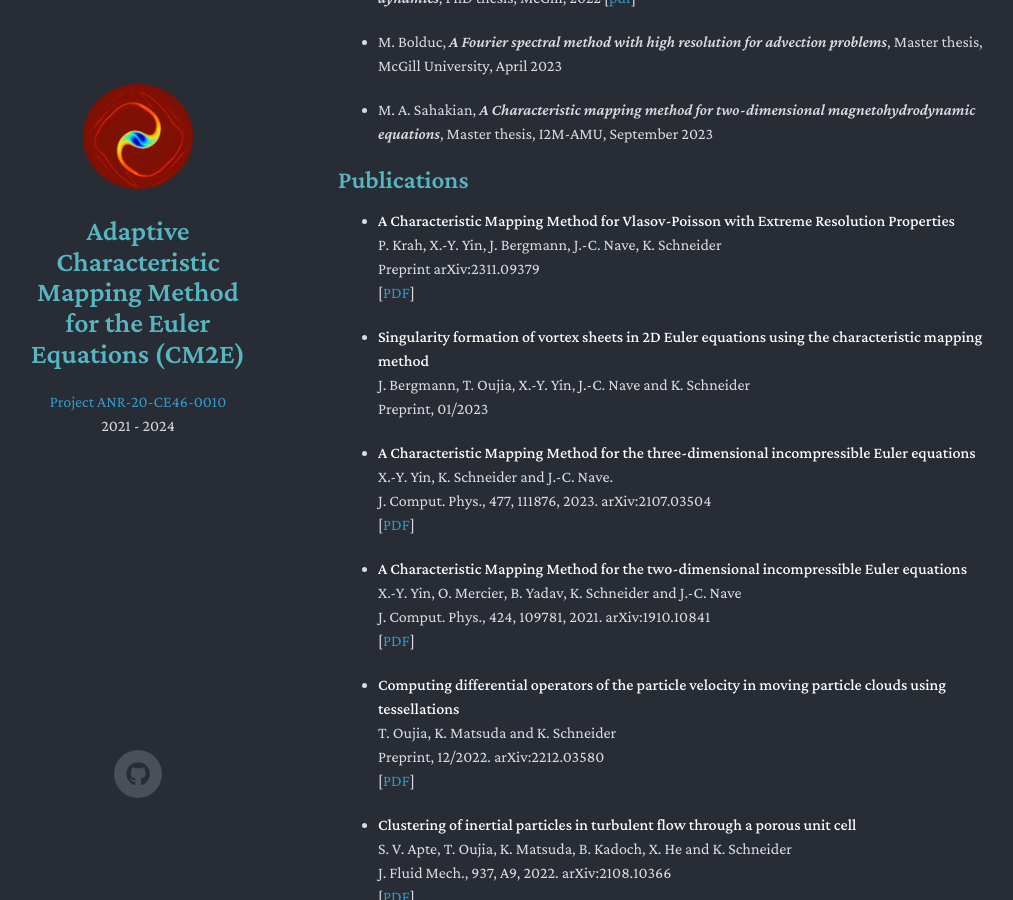
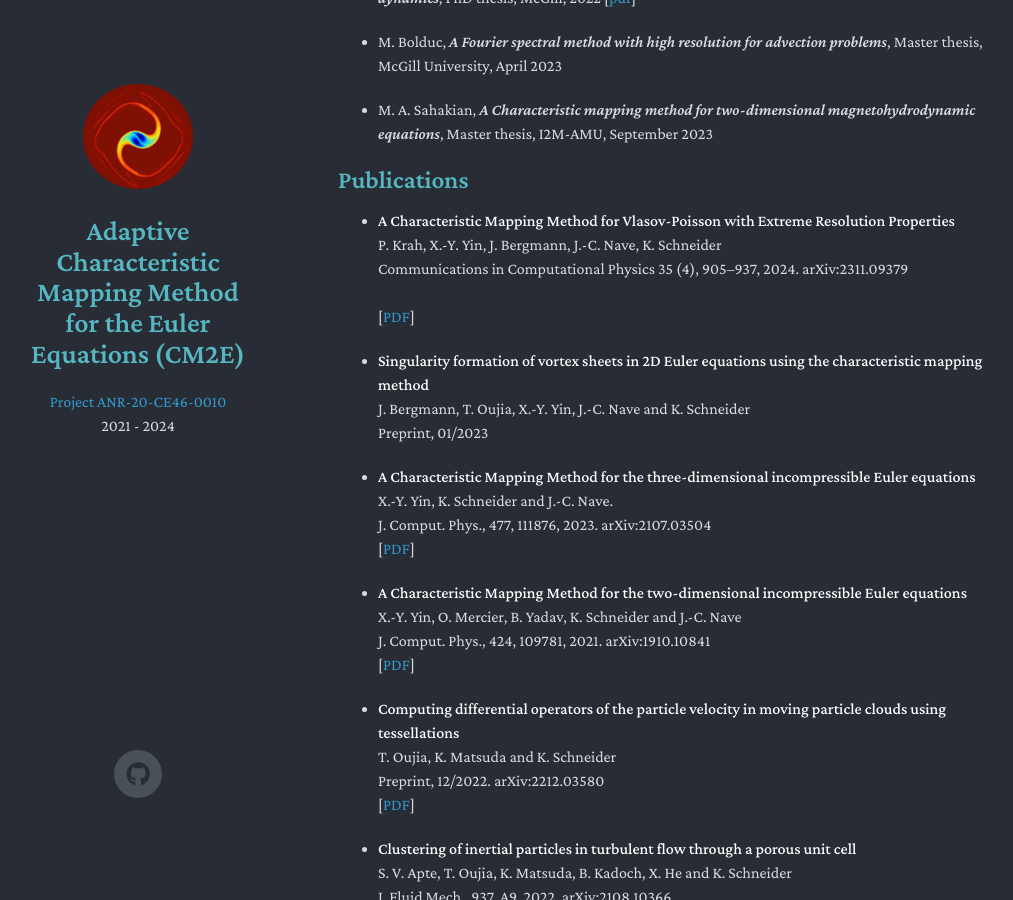
Before and after one commit to CharacteristicMappingMethod/CMM.github.io, a Jekyll site: the page built from index.markdown, in a window 1280 px wide and 900 px high, scrolled down 992 px. Shown: the whole window, without its empty margins (132-1145 px from the left). Built offline with Jekyll 4.4.1, drawn with Linux system fonts in a browser that asks for light colours; nearby versions of some CDN libraries; a style sheet for code colours, icons or effects is not loaded.

Commit message:
Update index.markdown

```diff
--- a/index.markdown
+++ b/index.markdown
@@ -47,7 +47,7 @@ Jean-Christophe Nave (coordinator)
 <br>
 P. Krah, X.-Y. Yin, J. Bergmann, J.-C. Nave, K. Schneider
 <br>
-Preprint  arXiv:2311.09379
+Communications in Computational Physics 35 (4), 905--937, 2024.  	arXiv:2311.09379
 <br>
 [[PDF](https://arxiv.org/pdf/2311.09379.pdf)]
 
```
